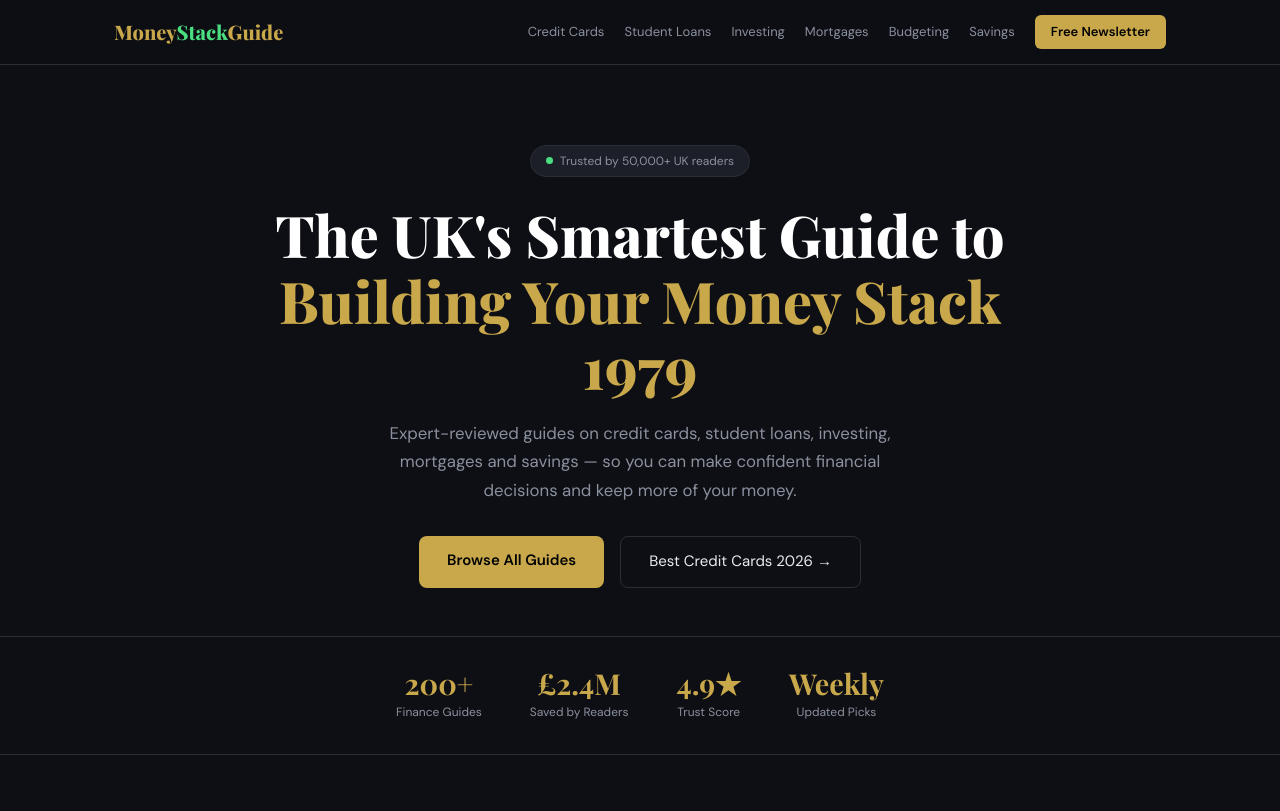
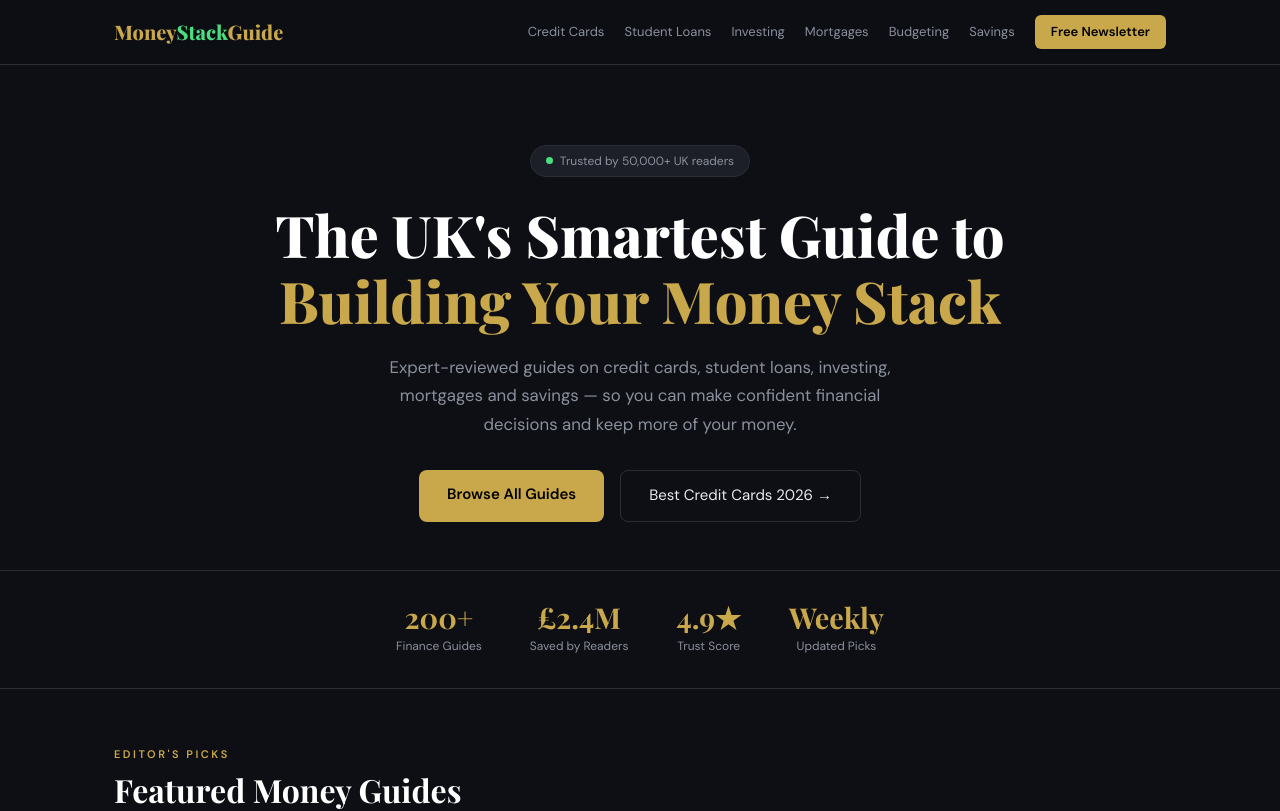
Before and after one commit to fhardi95/moneystackguide-nextjs, a Next.js app: page / in a window 1280 px wide. Shown: the top 811 px of the page. Built offline with nearby package versions, Linux system fonts and the light colour scheme.

Commit message:
Update page.js

```diff
--- a/app/page.js
+++ b/app/page.js
@@ -34,7 +34,7 @@ export default function HomePage() {
         {/* H1 — most important on-page heading */}
         <h1 className={styles.heroTitle}>
           The UK&apos;s Smartest Guide to{' '}
-          <em>Building Your Money Stack 1979</em>
+          <em>Building Your Money Stack</em>
         </h1>
 
         <p className={styles.heroSub}>
```
